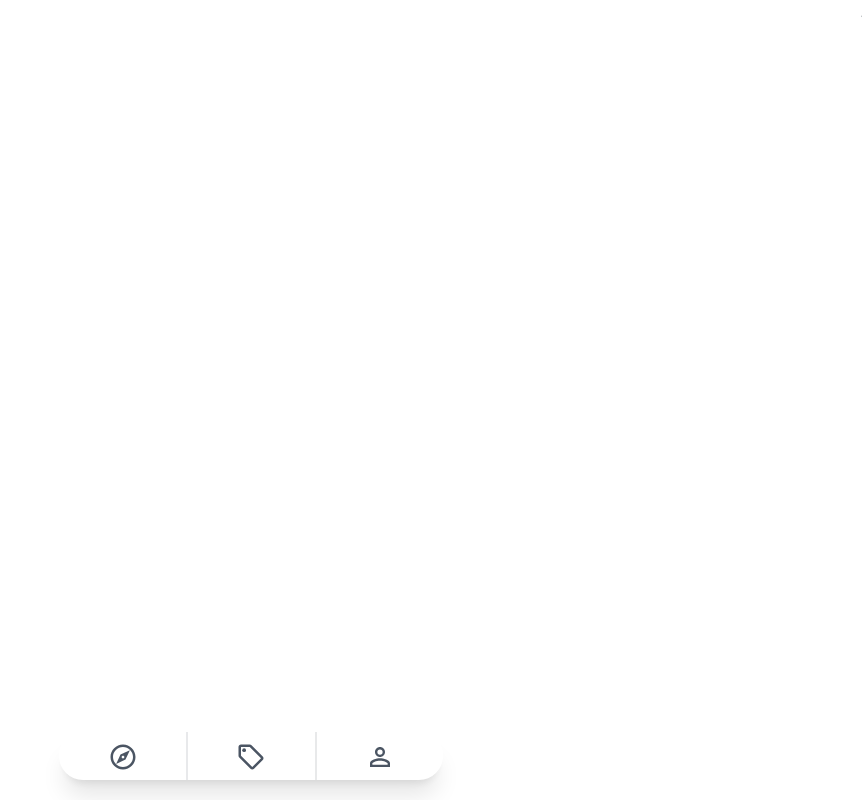
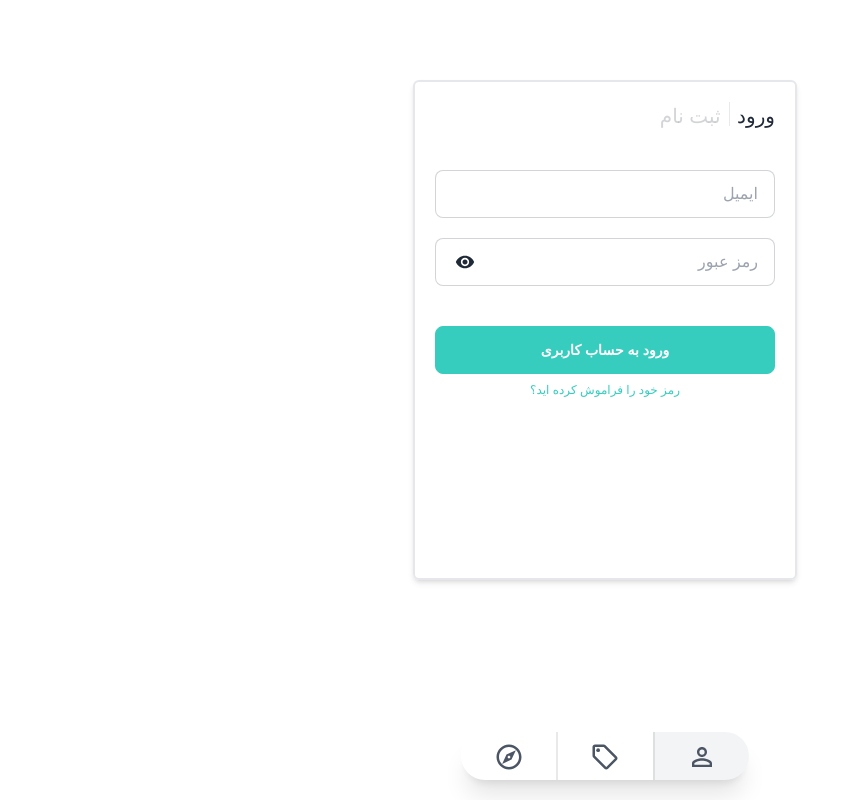
Before and after one commit to KeyvanAtighi/house-marketplace, a React (Create React App) app: page /profile in a window 1280 px wide. Shown: the whole page, without its empty margins (418-1280 px from the left). Built offline with nearby package versions, Linux system fonts and the light colour scheme.

Commit message:
sign-in and sign-up throw firebase

```diff
--- a/src/components/ButtonNavBar.js
+++ b/src/components/ButtonNavBar.js
@@ -8,21 +8,27 @@ import {
 function ButtonNavBar() {
   const navigate = useNavigate();
   return (
-    <div className="btm-nav btm-nav-sm w-96 m-auto rounded-3xl bottom-5 shadow-xl">
+    <div className="btm-nav btm-nav-sm w-72 m-auto rounded-3xl bottom-5 shadow-xl">
       <button
-        className="border-e-2 border-e-gray-800/10 rounded-s-3xl hover:bg-gray-800/5"
+        className={`border-e-2 border-e-gray-800/10 rounded-s-3xl hover:bg-gray-800/5 ${
+          window.location.pathname === "/profile" && "bg-gray-800/5"
+        }`}
         onClick={() => navigate("/profile")}
       >
         <MdPersonOutline className="text-3xl text-gray-600" />
       </button>
       <button
-        className="border-e-2 border-e-gray-800/10 hover:bg-gray-800/5"
+        className={`border-e-2 border-e-gray-800/10 hover:bg-gray-800/5 ${
+          window.location.pathname === "/offers" && "bg-gray-800/5"
+        }`}
         onClick={() => navigate("/offers")}
       >
         <MdOutlineLocalOffer className="text-3xl text-gray-600" />
       </button>
       <button
-        className="rounded-e-3xl hover:bg-gray-800/5"
+        className={`rounded-e-3xl hover:bg-gray-800/5 ${
+          window.location.pathname === "/" && "bg-gray-800/5"
+        }`}
         onClick={() => navigate("/")}
       >
         <MdOutlineExplore className="text-3xl text-gray-600" />
--- a/src/pages/SignIn.js
+++ b/src/pages/SignIn.js
@@ -1,7 +1,96 @@
-import React from "react";
+import { useState } from "react";
+import { MdRemoveRedEye } from "react-icons/md";
+import { Link, useNavigate } from "react-router-dom";
+
+import { getAuth, signInWithEmailAndPassword } from "firebase/auth";
 
 function SignIn() {
-  return <div>ورود</div>;
+  const [showPass, setShowPass] = useState(false);
+  const [formData, setFormData] = useState({
+    email: "",
+    password: "",
+  });
+
+  const { email, password } = formData;
+
+  const navigate = useNavigate();
+
+  const handleChange = (e) => {
+    setFormData({ ...formData, [e.target.id]: e.target.value });
+  };
+
+  const onSubmit = async (e) => {
+    e.preventDefault();
+
+    try {
+      const auth = getAuth();
+
+      const userCredential = await signInWithEmailAndPassword(
+        auth,
+        email,
+        password
+      );
+
+      if (userCredential.user) {
+        navigate("/");
+      }
+    } catch (error) {
+      console.log("error");
+    }
+  };
+
+  return (
+    <div className="w-96 h-[500px] mx-auto my-20 border-2 rounded-md shadow-md">
+      <div className="p-5">
+        <header className="flex">
+          <h1 className="font-medium text-xl">ورود</h1>
+          <div className="w-[0.5px] h-6 bg-gray-800/10 mx-2"></div>
+          <Link to={"/signup"} className="font-medium text-xl text-gray-800/20">
+            ثبت نام
+          </Link>
+        </header>
+        <form className="form-control my-10 justify-center" onSubmit={onSubmit}>
+          <input
+            id="email"
+            type="email"
+            value={email}
+            placeholder="ایمیل"
+            className="input input-bordered w-full mb-5 focus:outline-none focus:border-2 focus:border-accent"
+            onChange={handleChange}
+          />
+
+          <div className="flex justify-end items-center">
+            <input
+              id="password"
+              type={showPass ? "text" : "password"}
+              value={password}
+              placeholder="رمز عبور"
+              className="input input-bordered w-full  focus:outline-none focus:border-2 focus:border-accent"
+              onChange={handleChange}
+            />
+            <span
+              className="absolute px-5 cursor-pointer"
+              onClick={() => setShowPass(!showPass)}
+            >
+              <MdRemoveRedEye className="text-xl" />
+            </span>
+          </div>
+          <button
+            type="submit"
+            className="btn btn-accent text-white mt-10 mb-2"
+          >
+            ورود به حساب کاربری
+          </button>
+          <Link
+            to="/forgotpassword"
+            className="link link-hover text-accent text-xs mx-auto"
+          >
+            رمز خود را فراموش کرده اید؟
+          </Link>
+        </form>
+      </div>
+    </div>
+  );
 }
 
 export default SignIn;
--- a/src/pages/SignUp.js
+++ b/src/pages/SignUp.js
@@ -1,7 +1,107 @@
-import React from "react";
+import { useState } from "react";
+import { MdRemoveRedEye } from "react-icons/md";
+import { Link, useNavigate } from "react-router-dom";
+// firebase
+import { getAuth, createUserWithEmailAndPassword } from "firebase/auth";
+import { setDoc, doc, serverTimestamp } from "firebase/firestore";
+import { db } from "../firebase.config";
 
 function SignUp() {
-  return <div>ثبت نام</div>;
+  const [showPass, setShowPass] = useState(false);
+  const [formData, setFormData] = useState({
+    name: "",
+    email: "",
+    password: "",
+  });
+
+  const { name, email, password } = formData;
+
+  const navigate = useNavigate();
+
+  const handleChange = (e) => {
+    setFormData({ ...formData, [e.target.id]: e.target.value });
+  };
+
+  const onSubmit = async (e) => {
+    e.preventDefault();
+
+    try {
+      const auth = getAuth();
+
+      const userCredential = await createUserWithEmailAndPassword(
+        auth,
+        email,
+        password
+      );
+
+      const user = userCredential.user;
+
+      const formDataCopy = { ...formData };
+      delete formDataCopy.password;
+      formDataCopy.timestamp = serverTimestamp();
+
+      await setDoc(doc(db, "users", user.uid), formDataCopy);
+
+      navigate("/");
+    } catch (error) {
+      console.log("error");
+    }
+  };
+
+  return (
+    <div className="w-96 h-[500px] mx-auto my-20 border-2 rounded-md shadow-md">
+      <div className="p-5">
+        <header className="flex items-center">
+          <Link to={"/signin"} className="font-medium text-xl text-gray-800/20">
+            ورود
+          </Link>
+          <div className="w-[0.5px] h-6 bg-gray-800/10 mx-2"></div>
+          <h1 className="font-medium text-xl">ثبت نام</h1>
+        </header>
+        <form className="form-control my-10 justify-center" onSubmit={onSubmit}>
+          <input
+            id="name"
+            type="text"
+            value={name}
+            placeholder="نام کاربری"
+            className="input input-bordered w-full mb-5 focus:outline-none focus:border-2 focus:border-accent"
+            onChange={handleChange}
+          />
+          <input
+            id="email"
+            type="email"
+            value={email}
+            placeholder="ایمیل"
+            className="input input-bordered w-full mb-5 focus:outline-none focus:border-2 focus:border-accent"
+            onChange={handleChange}
+          />
+
+          <div className="flex justify-end items-center">
+            <input
+              id="password"
+              type={showPass ? "text" : "password"}
+              value={password}
+              placeholder="رمز عبور"
+              className="input input-bordered w-full  focus:outline-none focus:border-2 focus:border-accent"
+              onChange={handleChange}
+            />
+            <span
+              className="absolute px-5 cursor-pointer"
+              onClick={() => setShowPass(!showPass)}
+            >
+              <MdRemoveRedEye className="text-xl" />
+            </span>
+          </div>
+          <button
+            type="submit"
+            className="btn btn-accent text-white mt-10 mb-2"
+          >
+            ایجاد حساب کاربری جدید
+          </button>
+        </form>
+      </div>
+    </div>
+  );
 }
 
 export default SignUp;
```
